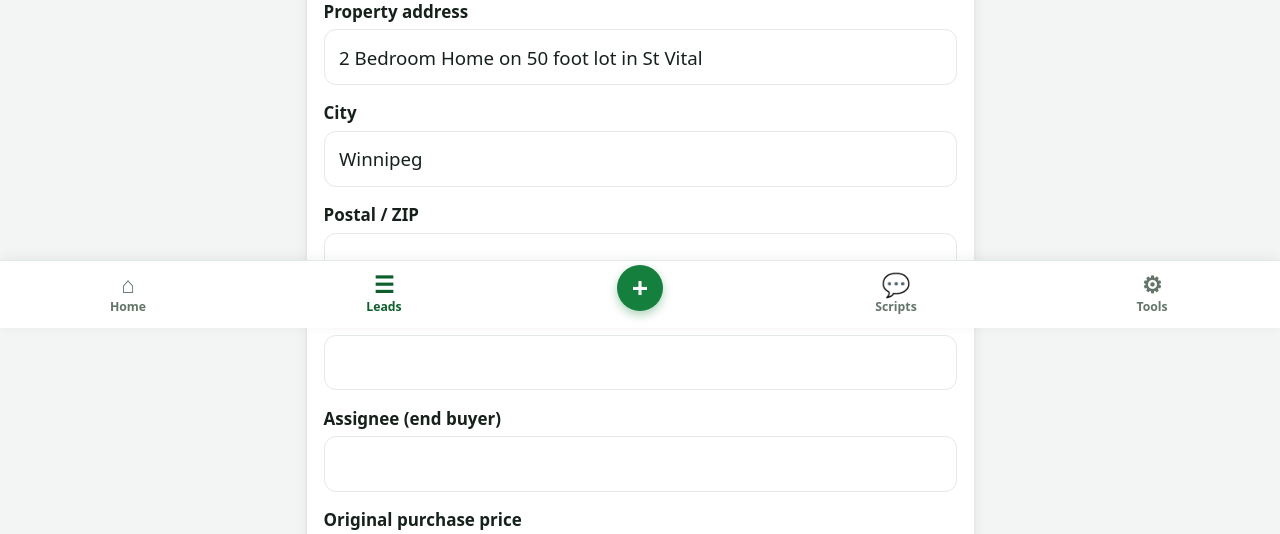
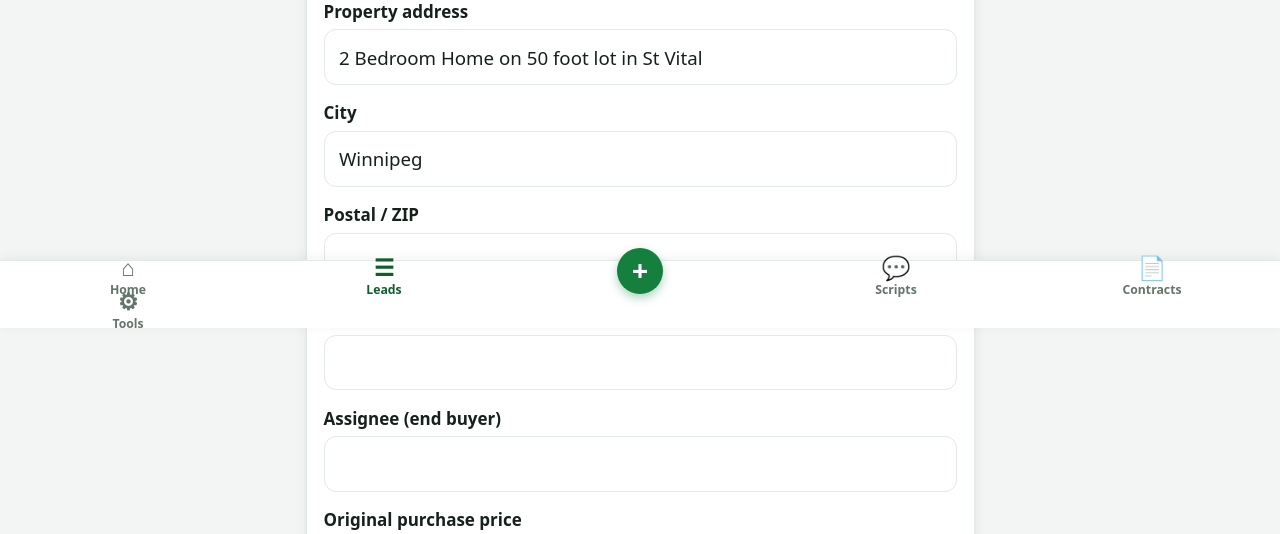
Before and after one commit to jaykk99/wholesale-stack, a FastAPI app: page /leads/1/contracts/assignment in a window 1280 px wide. Shown: the part 472-1006 px from the top of the page. Run offline with FastAPI, Linux system fonts and the light colour scheme; data comes from the database, SQL or seed files in the repository; data that the repository does not hold is empty.

Commit message:
add Contracts tab with all-contracts list page

```diff
--- a/app/db.py
+++ b/app/db.py
@@ -330,3 +330,25 @@
         except Exception:
             r["fields"] = {}
     return rows
+
+
+def list_all_contracts() -> list[dict]:
+    if USE_SUPABASE:
+        rows = sb_get(T_CONTRACTS, {"order": "created_at.desc", "limit": "100"})
+    else:
+        conn = _lite()
+        rows = [dict(r) for r in conn.execute(
+            "SELECT * FROM contracts ORDER BY created_at DESC LIMIT 100")]
+        conn.close()
+    for r in rows:
+        try:
+            r["fields"] = json.loads(r.get("fields_json") or "{}")
+        except Exception:
+            r["fields"] = {}
+        # attach lead name for display
+        try:
+            lead = get_lead(r["lead_id"])
+            r["lead_name"] = (lead or {}).get("address") or f"Lead {r['lead_id']}"
+        except Exception:
+            r["lead_name"] = f"Lead {r['lead_id']}"
+    return rows
--- a/app/main.py
+++ b/app/main.py
@@ -49,6 +49,8 @@
         return "scripts"
     if path.startswith("/scrapers"):
         return "tools"
+    if path.startswith("/contracts"):
+        return "contracts"
     if path.startswith("/leads"):
         return "leads"
     return "home"
@@ -154,6 +156,12 @@
         request, lead=lead, tmpl=tmpl, contract_html=html, values=values))
 
 
+@app.get("/contracts", response_class=HTMLResponse)
+def contracts_page(request: Request):
+    allc = db.list_all_contracts()
+    return templates.TemplateResponse(request, "contracts.html", ctx(request, contracts=allc))
+
+
 @app.get("/scrapers", response_class=HTMLResponse)
 def scrapers_page(request: Request):
     info = []
--- a/templates/base.html
+++ b/templates/base.html
@@ -19,6 +19,7 @@
   <a href="/leads" class="{% if tab == 'leads' %}on{% endif %}"><span class="ico">&#9776;</span>Leads</a>
   <a href="/leads/new" class="add" aria-label="Add lead"><span class="ico">+</span></a>
   <a href="/scripts" class="{% if tab == 'scripts' %}on{% endif %}"><span class="ico">&#128172;</span>Scripts</a>
+  <a href="/contracts" class="{% if tab == 'contracts' %}on{% endif %}"><span class="ico">&#128196;</span>Contracts</a>
   <a href="/scrapers" class="{% if tab == 'tools' %}on{% endif %}"><span class="ico">&#9881;</span>Tools</a>
 </nav>
 <footer class="foot">Made for Amanda</footer>
```
Also changed, not shown: templates/contracts.html (added, +18 -0 lines).
